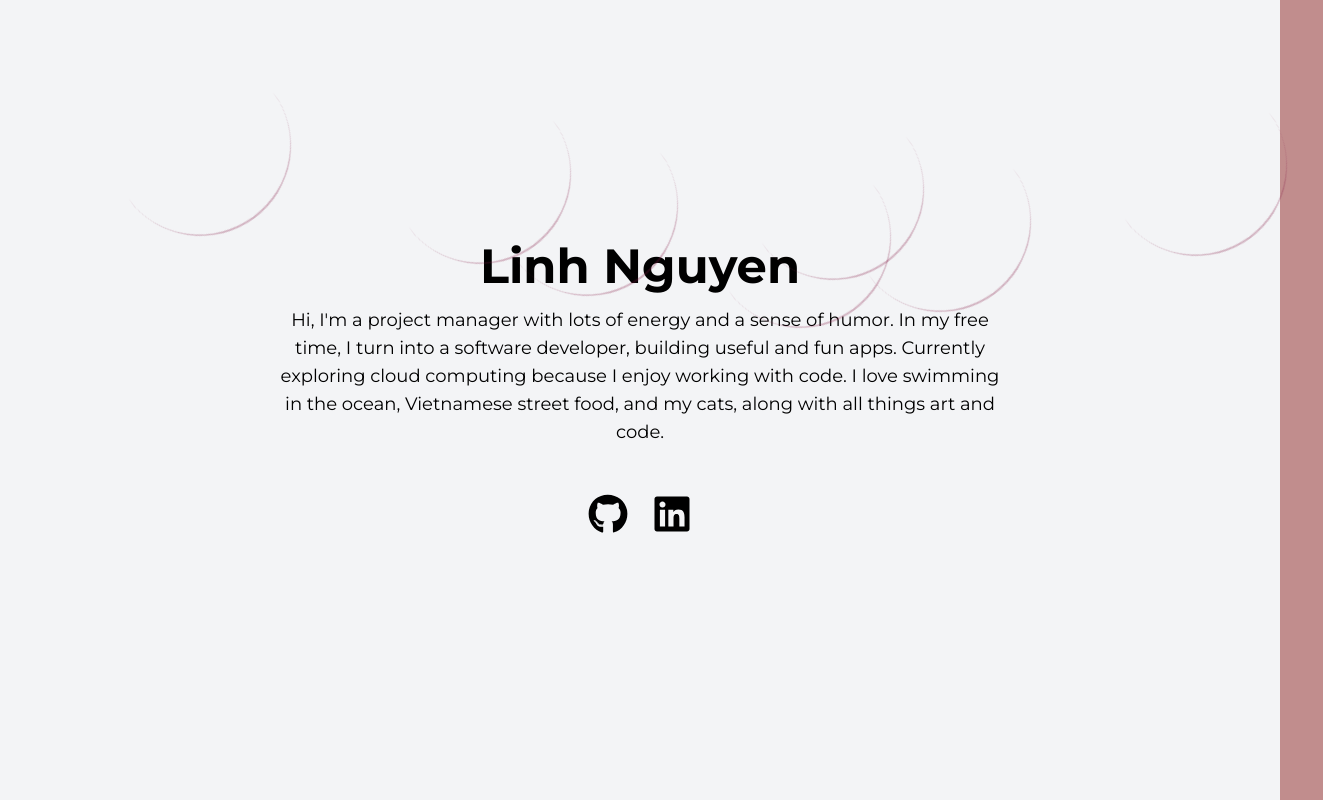
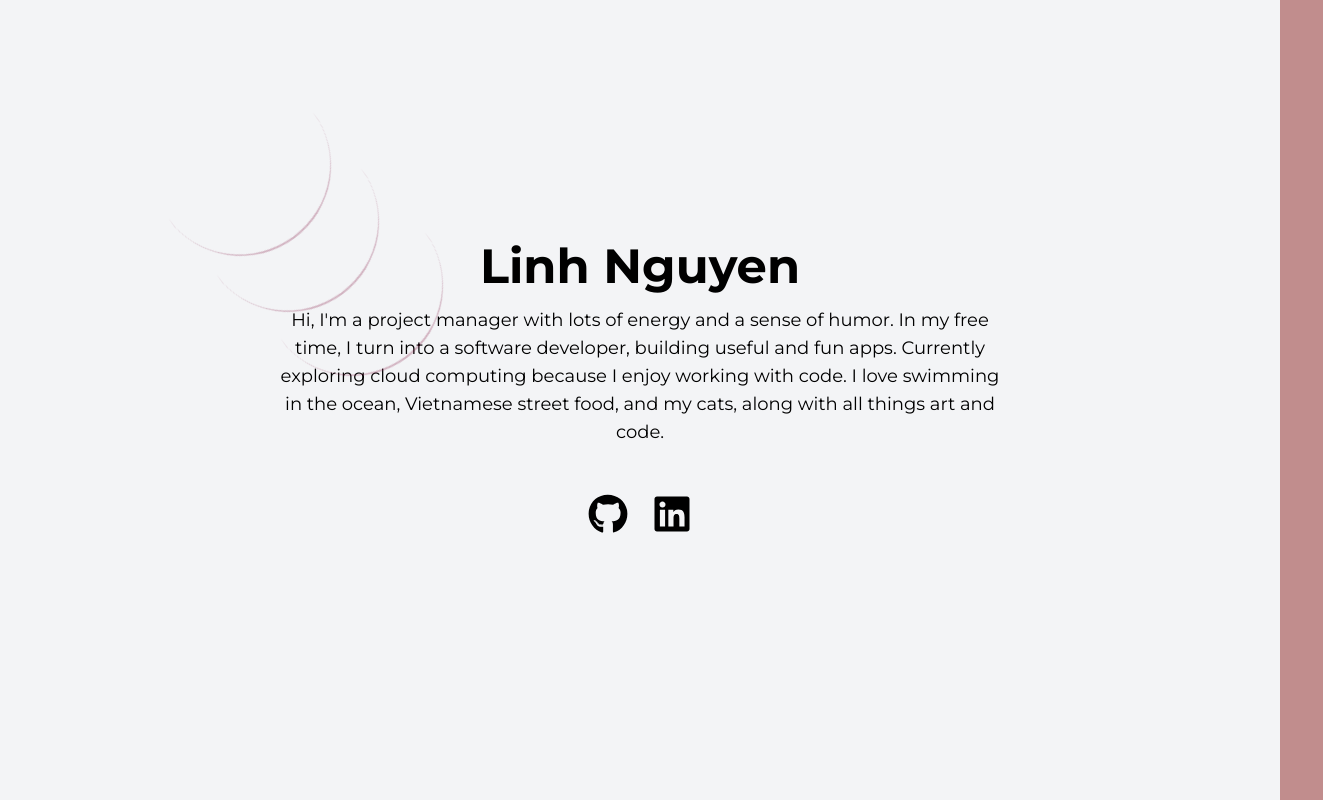
Before and after one commit to jakuzzibubbles/portfolio-white, a React (Vite) app: page / in a window 1280 px wide. Shown: the top 800 px of the page, 1323 px wide, since content can reach past the window. Built offline with nearby package versions, Linux system fonts and the light colour scheme.

Commit message:
fixed circle position

```diff
--- a/src/App.jsx
+++ b/src/App.jsx
@@ -5,13 +5,10 @@ import Projects from "./Projects";
 const App = () => {
   return (
     <div className="bg-gray-100 min-h-screen relative">
-      <div className="ui-circle absolute top-5 left-10 opacity-20 animate-pulse"></div>
-      <div className="ui-circle absolute top-10 right-16 opacity-20 animate-pulse"></div>
-      <div className="ui-circle absolute top-20 left-1/3 opacity-20 animate-pulse"></div>
-      <div className="ui-circle absolute top-24 right-1/4 opacity-20 animate-pulse"></div>
-      <div className="ui-circle absolute top-12 left-1/4 opacity-20 animate-pulse"></div>
-      <div className="ui-circle absolute top-16 right-1/3 opacity-20 animate-pulse"></div>
-      <div className="ui-circle absolute top-28 left-1/2 opacity-20 animate-pulse"></div>
+      <div className="ui-circle absolute top-10 left-5 sm:left-10 md:left-20 opacity-20 animate-pulse"></div>
+      <div className="ui-circle absolute top-24 left-16 sm:left-32 opacity-20 animate-pulse"></div>
+      <div className="ui-circle absolute top-40 left-24 sm:left-48 opacity-20 animate-pulse"></div>
+
       <Hero />
       <Projects />
       <footer className="text-black text-center py-4 mt-8">
```
